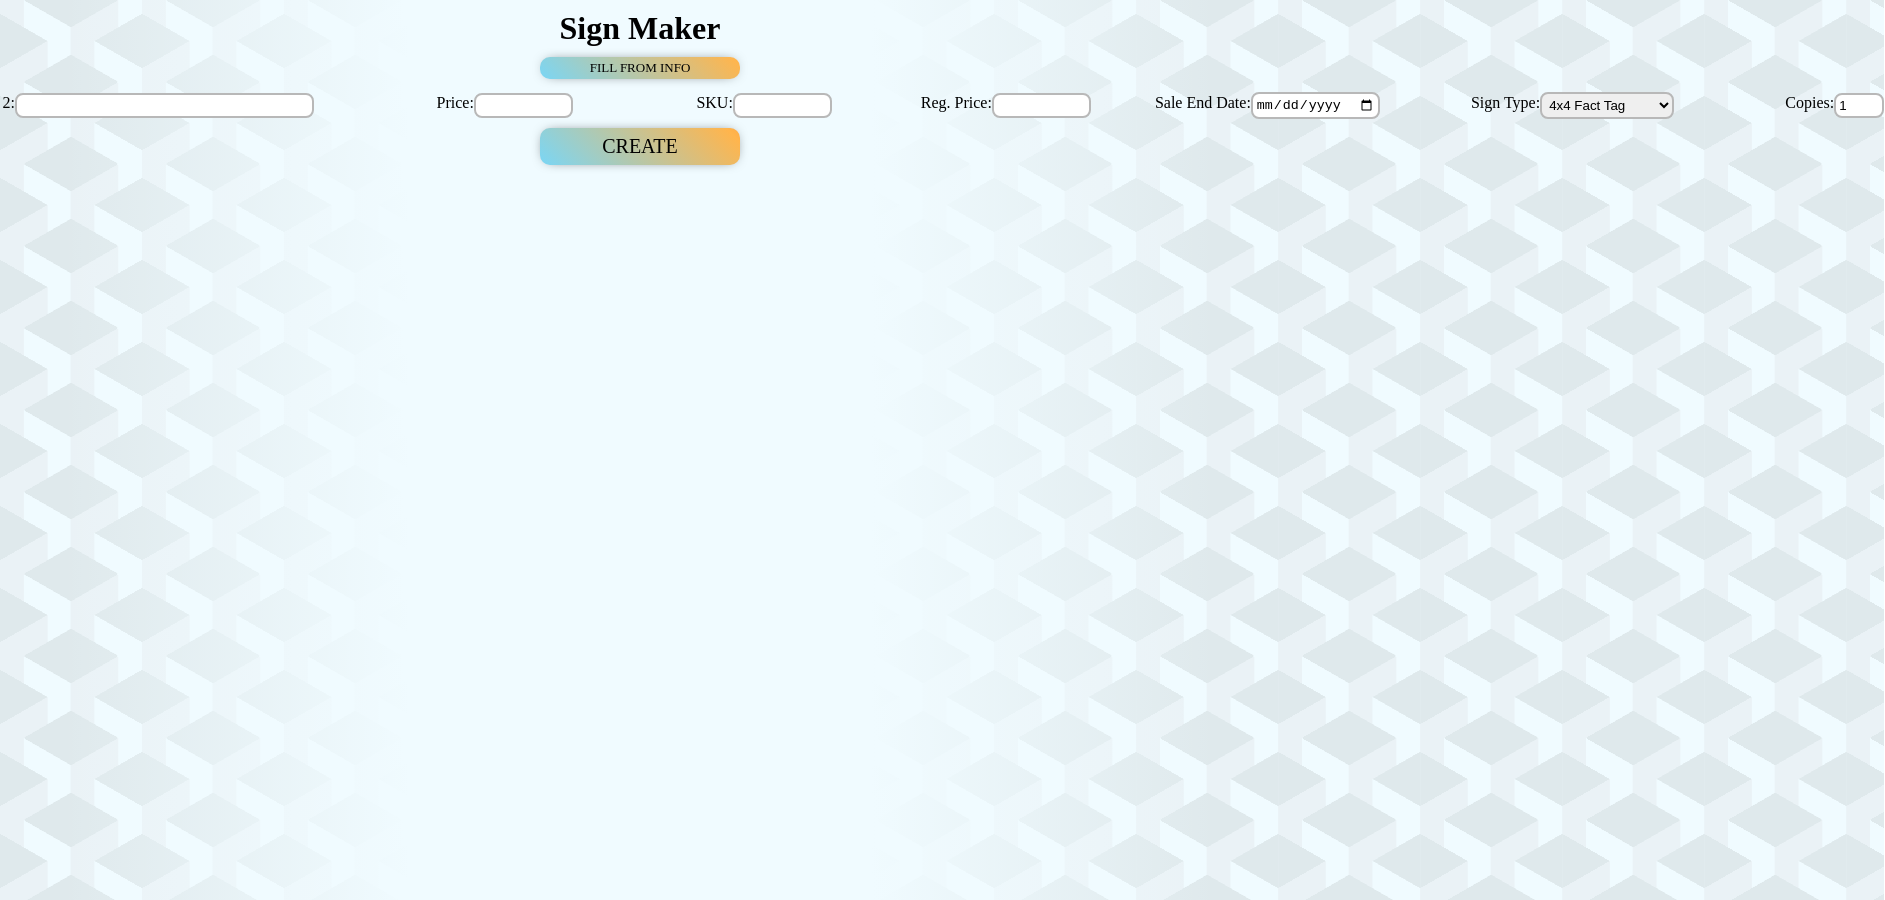
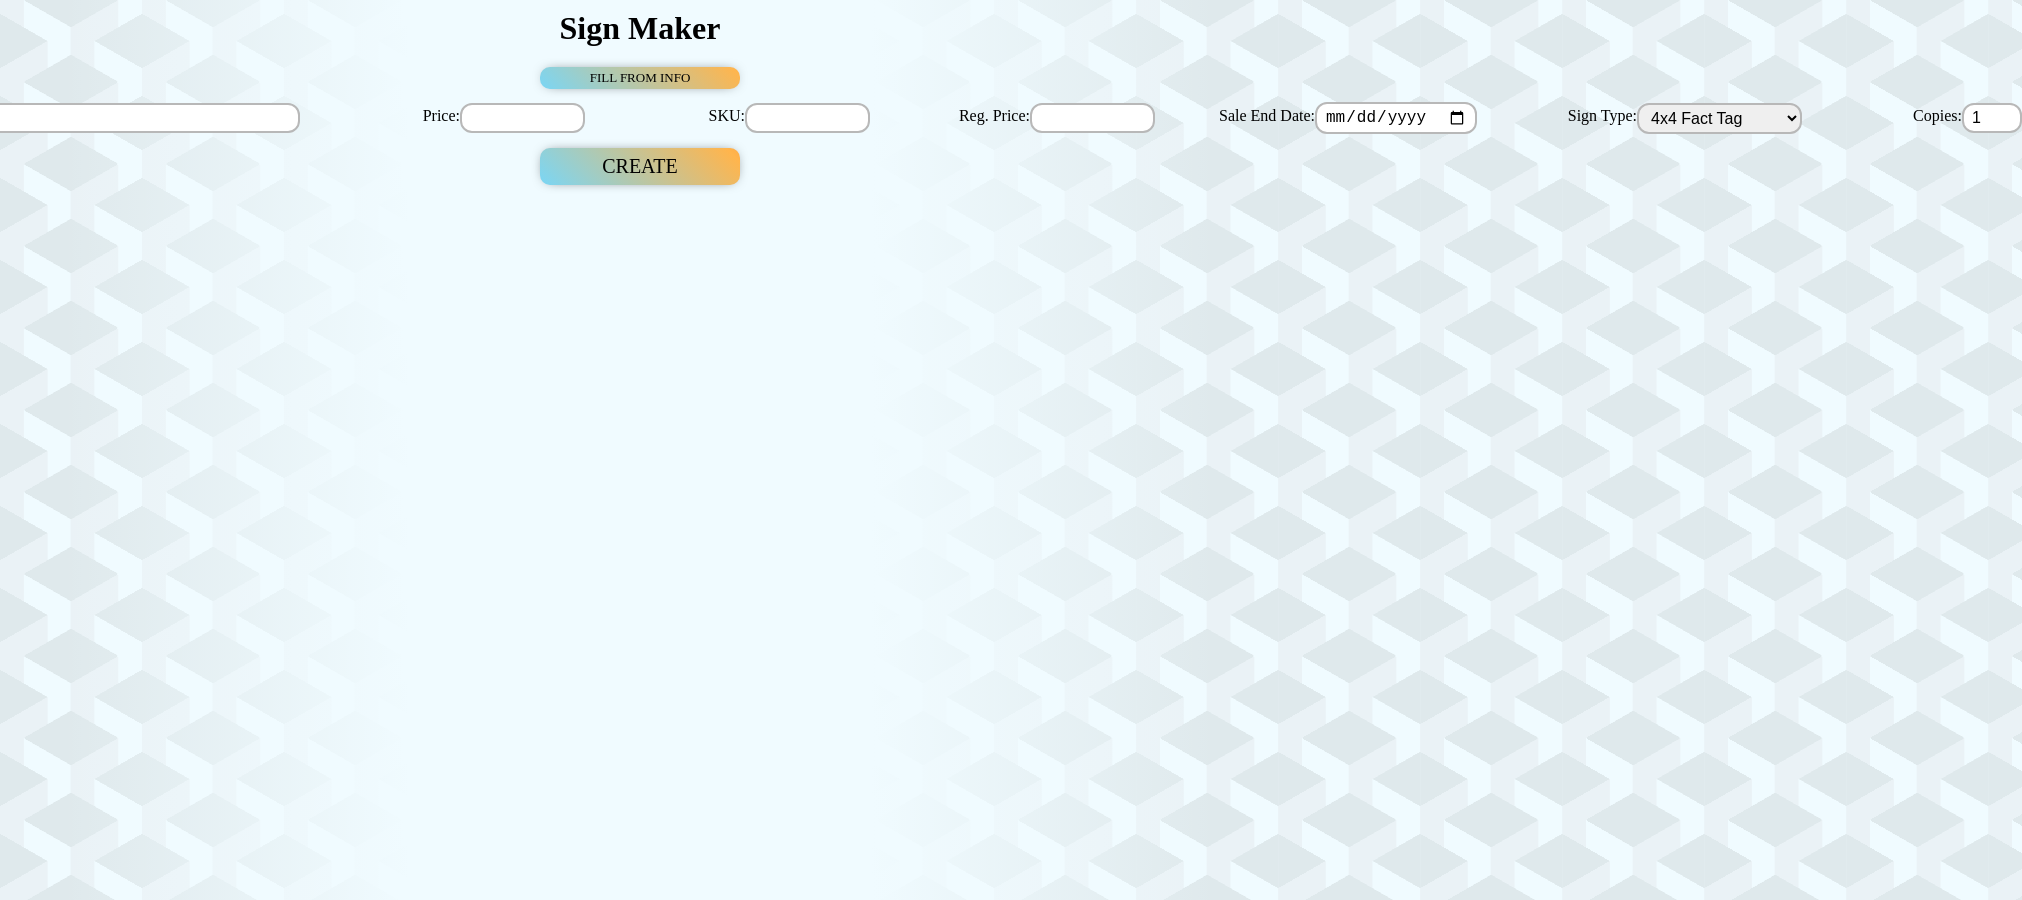

Add extras input field for 4x4 Fact Tag

--- a/style.css
+++ b/style.css
@@ -30,6 +30,12 @@ h1 {
     flex-direction: row;
 }
 
+.row {
+    display: flex;
+    flex-direction: row;
+    align-items: center;
+}
+
 .col {
     display: flex;
     flex-direction: column;
@@ -55,12 +61,21 @@ h1 {
     width: 40px;
 }
 
-#form input,
-#form select {
+input,
+select {
+    font-size: 16px;
     margin-top: 3px;
-    border-radius: 8px;
+    border-radius: 12px;
     border: 2px solid #b8b8b8;
-    padding: 3px;
+    padding: 4px 8px;
+}
+input:hover,
+select:hover {
+    border-color: #7ad6f5;
+}
+
+#copies {
+    width: 60px;
 }
 
 #signCanvas {
@@ -72,10 +87,6 @@ h1 {
     padding: 3px 0px;
 }
 
-#createButton {
-    margin-top: 5px;
-}
-
 #saveToBatch,
 #printBatch,
 #clearBatch {
@@ -84,14 +95,10 @@ h1 {
     width: 150px;
 }
 
-#saveToBatch {
-    margin-top: 7px;
-}
-
 #clearBatch {
     width: 120px;
     background-image: linear-gradient(45deg, #36b0d9 0%, #f55f2e 51%, #ff0000 100%);
-    margin: 40px;
+    margin-top: 40px;
 }
 
 #barcodeDiv {
@@ -108,7 +115,6 @@ h1 {
     font-size: 20px;
     width: 200px;
     margin: 10px;
-    margin-top: 0px;
     padding: 7px 30px;
     text-transform: uppercase;
     transition: 0.5s;
